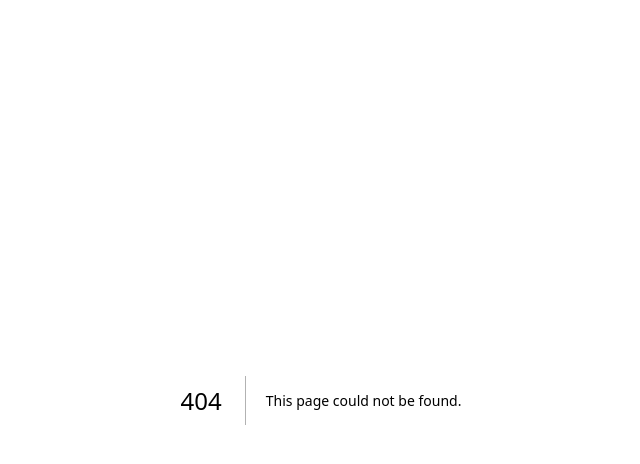
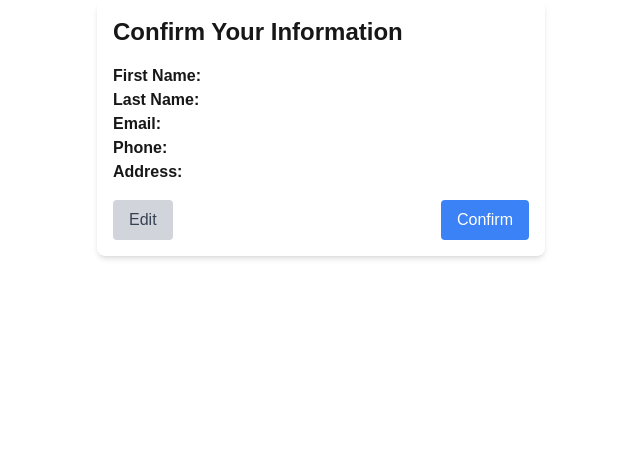
Before and after one commit to antonalley/truckstopfitnessweb, a Next.js app: page /first-time-customer/create-account/confirmation in a window 1280 px wide. Before the commit this address had no page. Shown: the top 464 px of the page, without its empty margins (319-959 px from the left). Built offline with nearby package versions, Linux system fonts and the light colour scheme.

Commit message:
pre confirm

```diff
--- /dev/null
+++ b/app/first-time-customer/create-account/confirmation/page.tsx
@@ -0,0 +1,32 @@
+import React from 'react';
+
+interface ConfirmationProps {
+    firstName: string;
+    lastName: string;
+    email: string;
+    phone: string;
+    address: string;
+    onConfirm: () => void;
+    onEdit: () => void;
+}
+
+const ConfirmationPage: React.FC<ConfirmationProps> = ({ firstName, lastName, email, phone, address, onConfirm, onEdit }) => {
+    return (
+        <div className="max-w-md mx-auto p-4 bg-white shadow-md rounded-lg">
+            <h1 className="text-2xl font-bold mb-4">Confirm Your Information</h1>
+            <div className="mb-4">
+                <p><strong>First Name:</strong> {firstName}</p>
+                <p><strong>Last Name:</strong> {lastName}</p>
+                <p><strong>Email:</strong> {email}</p>
+                <p><strong>Phone:</strong> {phone}</p>
+                <p><strong>Address:</strong> {address}</p>
+            </div>
+            <div className="flex justify-between">
+                <button className="px-4 py-2 bg-gray-300 text-gray-700 rounded hover:bg-gray-400" onClick={onEdit}>Edit</button>
+                <button className="px-4 py-2 bg-blue-500 text-white rounded hover:bg-blue-600" onClick={onConfirm}>Confirm</button>
+            </div>
+        </div>
+    );
+};
+
+export default ConfirmationPage;
--- a/app/first-time-customer/create-account/page.tsx
+++ b/app/first-time-customer/create-account/page.tsx
@@ -8,11 +8,13 @@ const CreateAccountPage = () => {
     const [dob, setDob] = useState('');
     const [photo, setPhoto] = useState<File | null>(null);
 
+    let search = new URLSearchParams(window.location.search);
+
     const handleSubmit = (e: React.FormEvent) => {
         e.preventDefault();
         // Add your submit logic here
         // redirect to waiver page
-
+        search.get('pricing') ? window.location.href = `/first-time-customer/create-account/waiver?pricing=${search.get('pricing')}` :
         window.location.href = '/first-time-customer/create-account/waiver';
         console.log('Form submitted:', { name, phone, dob, photo });
     };
--- a/app/first-time-customer/create-account/waiver/page.tsx
+++ b/app/first-time-customer/create-account/waiver/page.tsx
@@ -8,6 +8,10 @@ const WaiverPage: React.FC = () => {
         setIsSigned(true);
         // Add logic to handle waiver signing, e.g., API call
     };
+
+    const goToConfirm = () => {
+        window.location.href = '/first-time-customer/create-account/confirmation';
+    }
 
     return (
         <div className="min-h-screen flex flex-col items-center justify-center bg-gray-100 p-4">
@@ -36,6 +40,7 @@ const WaiverPage: React.FC = () => {
                 >
                     {isSigned ? 'Waiver Signed' : 'Sign Waiver'}
                 </button>
+                {isSigned && <button className="w-full py-2 px-4 mt-2 rounded-lg bg-blue-500 hover:bg-blue-600 text-white" onClick={goToConfirm}>Continue</button>}
             </div>
         </div>
     );
--- a/app/first-time-customer/page.tsx
+++ b/app/first-time-customer/page.tsx
@@ -1,15 +1,25 @@
+"use client"
+
 import React from 'react';
 
 const PricingOptions: React.FC = () => {
+    const handleOneTimeUseClick = () => {
+        window.location.href = '/first-time-customer/create-account?pricing=one-time-use';
+    };
+
+    const handleMonthlySubscriptionClick = () => {
+        window.location.href = '/first-time-customer/create-account?pricing=monthly-subscription';
+    };
+
     return (
         <div className="p-5 text-center">
             <h1 className="text-2xl font-bold mb-5">Truck Stop Fitness Pricing Options</h1>
-            <div className="mb-5">
+            <div className="mb-5" onClick={handleOneTimeUseClick}>
                 <h2 className="text-xl font-semibold">One Time Use</h2>
                 <p className="text-lg">$4</p>
                 <button className="mt-2 px-4 py-2 bg-blue-500 text-white rounded">Purchase</button>
             </div>
-            <div className="mb-5">
+            <div className="mb-5" onClick={handleMonthlySubscriptionClick}>
                 <h2 className="text-xl font-semibold">Monthly Subscription</h2>
                 <p className="text-lg">$12</p>
                 <button className="mt-2 px-4 py-2 bg-green-500 text-white rounded">Subscribe</button>
```
